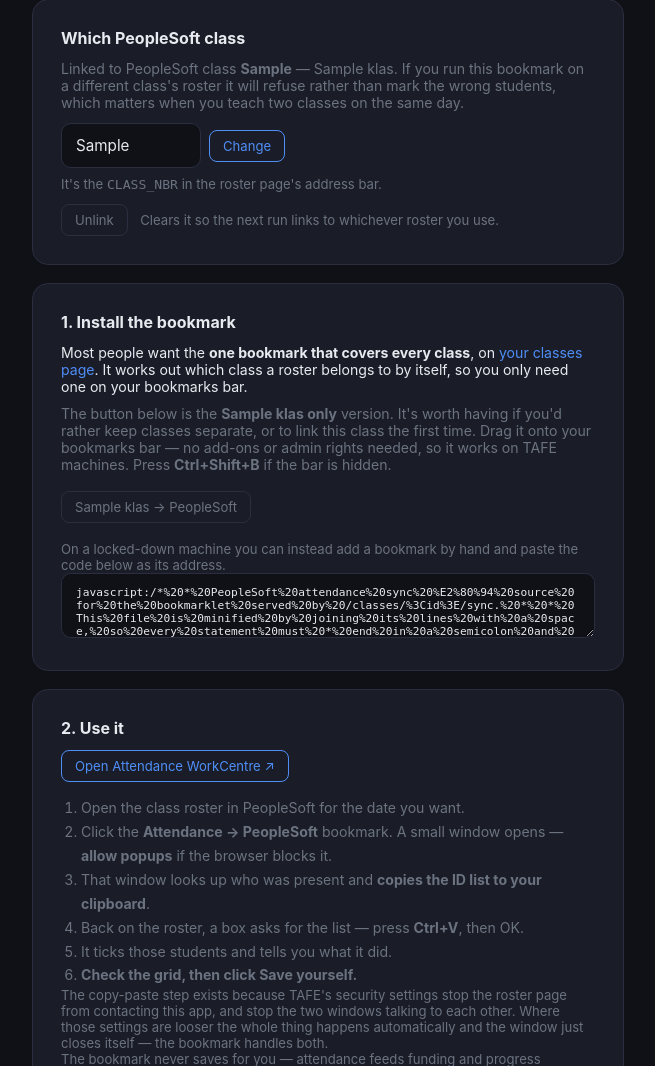
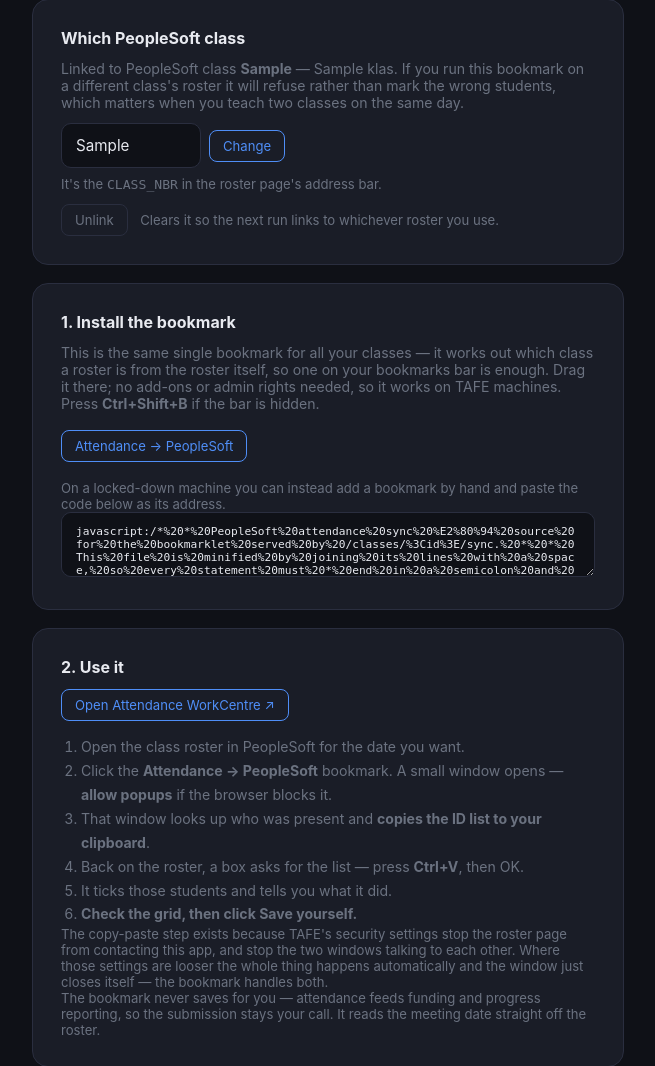
Before and after one commit to CapelaGames/Attendance, a Flask app: page /classes/1/sync in a window 1280 px wide. Shown: the part 130-1196 px from the top of the page, without its empty margins (312-967 px from the left). Run offline with Flask 3, Linux system fonts and the light colour scheme; a user stored in the database is signed in; tables that the repository leaves empty hold one stand-in row (values such as "Sample post"); some libraries are stand-ins or nearby versions.

Commit message:
Serve the one bookmark on the class page too
The per-class bookmark existed because the shared one could not handle a class
that was not linked yet. The picker removed that gap, so keeping two was only
a way to install the wrong one.

Both pages now offer the identical all-classes bookmark. Class-scoped tokens
and endpoints stay, so any per-class bookmark already on someone's bar keeps
working.

```diff
--- a/app.py
+++ b/app.py
@@ -960,7 +960,9 @@
     klass = get_owned_class(class_id)
     if not current_user.ps_upload_enabled:
         return render_template('sync_disabled.html', klass=klass), 403
-    bridge = url_for('sync_bridge', token=ensure_sync_token(klass), _external=True)
+    # The same bookmark everywhere: it identifies the class from the roster.
+    bridge = url_for('sync_bridge_all',
+                     token=ensure_teacher_sync_token(current_user), _external=True)
     missing = [s.name for s in sorted_students(klass) if not s.emplid]
 
     # The list for a chosen day, so there's a copy-paste path that doesn't
--- a/templates/sync.html
+++ b/templates/sync.html
@@ -74,21 +74,16 @@
 
   <div class="card-panel" style="margin-top: 18px;">
     <h2 style="font-size: 1rem; margin-bottom: 12px;">1. Install the bookmark</h2>
-    <p style="font-size: .88rem;">
-      Most people want the <b>one bookmark that covers every class</b>, on
-      <a href="{{ url_for('dashboard') }}">your classes page</a>. It works out which class a
-      roster belongs to by itself, so you only need one on your bookmarks bar.
-    </p>
-    <p style="color: var(--muted); font-size: .88rem; margin-top: 10px;">
-      The button below is the <b>{{ klass.name }} only</b> version. It's worth having if you'd
-      rather keep classes separate, or to link this class the first time. Drag it onto your
-      bookmarks bar — no add-ons or admin rights needed, so it works on TAFE machines. Press
+    <p style="color: var(--muted); font-size: .88rem;">
+      This is the same single bookmark for all your classes — it works out which class a
+      roster is from the roster itself, so one on your bookmarks bar is enough. Drag it
+      there; no add-ons or admin rights needed, so it works on TAFE machines. Press
       <b>Ctrl+Shift+B</b> if the bar is hidden.
     </p>
     <p style="margin: 18px 0;">
-      <a href="{{ bookmarklet }}" class="btn"
+      <a href="{{ bookmarklet }}" class="btn primary"
          onclick="alert('Drag this to your bookmarks bar rather than clicking it here.'); return false;"
-         style="text-decoration:none;">{{ klass.name }} → PeopleSoft</a>
+         style="text-decoration:none;">Attendance → PeopleSoft</a>
     </p>
     <p style="color: var(--muted); font-size: .82rem;">
       On a locked-down machine you can instead add a bookmark by hand and paste the code
```
Also changed, not shown: README.md.
